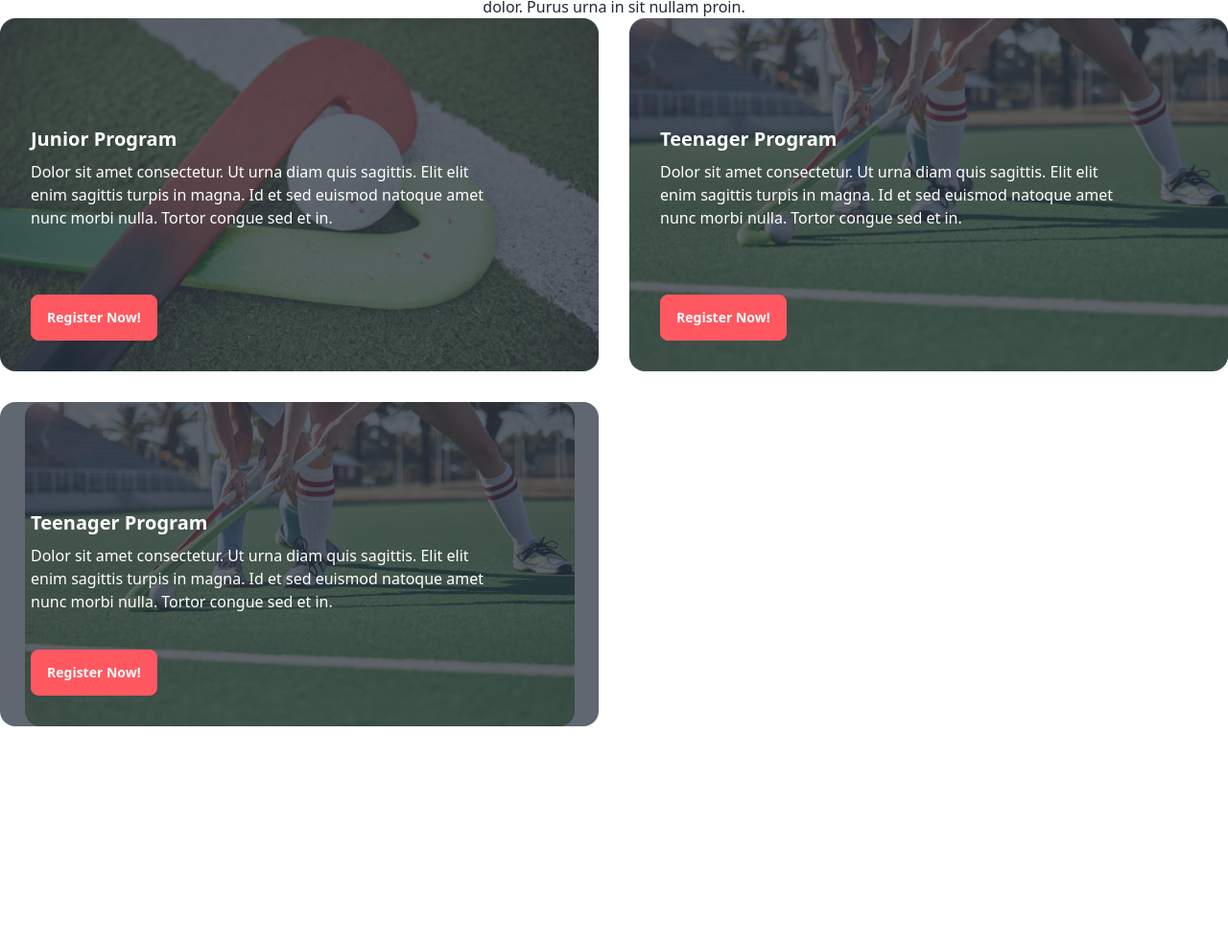
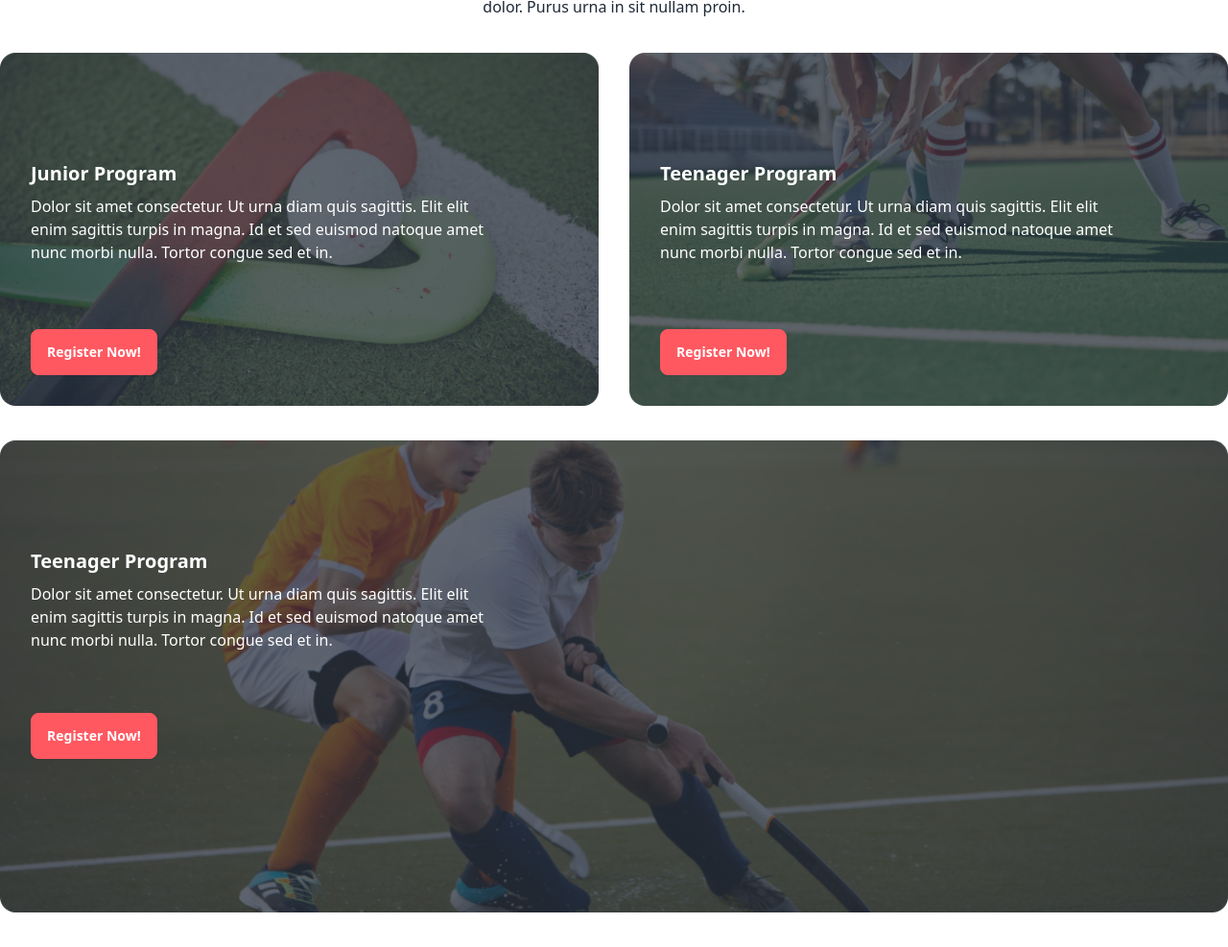
Before and after one commit to mazharulislam-12/Hockeys-website, a plain HTML site: page index.html in a window 1280 px wide. Shown: the part 1482-2469 px from the top of the page at 96% size. Before the commit the page ends 2239 px from the top, so only its background shows below. Drawn offline with nearby package versions, Linux system fonts and the light colour scheme.

Commit message:
Professional Hockeys Club

```diff
--- a/index.html
+++ b/index.html
@@ -178,7 +178,7 @@
     </div>
 
     <!-- program section -->
-    <div class="text-center mt-9">
+    <div class="text-center my-9">
       <h2 class="text-2xl font-bold">Professional Hockeys Club</h2>
       <p class="text-[rgba(19, 19, 24, 0.60)]">
         Dit amet consectetur. Condimentum dignissim adipiscing aliquam turpis
@@ -218,9 +218,11 @@
           </div>
         </div>
       </div>
-      <div class="card w-full image-full">
-        <figure><img src="./Images/3.png" alt="Shoes" /></figure>
-        <div class="card-body">
+
+    </div>
+    <div class="card my-9 w-full image-full">
+      <figure><img src="./Images/4.png" class="w-full" alt="Shoes" /></figure>
+      <div class="card-body mb-32">
         <h2 class="card-title mt-20 text-white">Teenager Program</h2>
         <p class="text-white">
           Dolor sit amet consectetur. Ut urna diam quis sagittis. Elit elit
@@ -234,7 +236,5 @@
       </div>
     </div>
 
-
-    </div>
   </body>
 </html>
```
Lines whose indentation alone changed are shown as unchanged.
